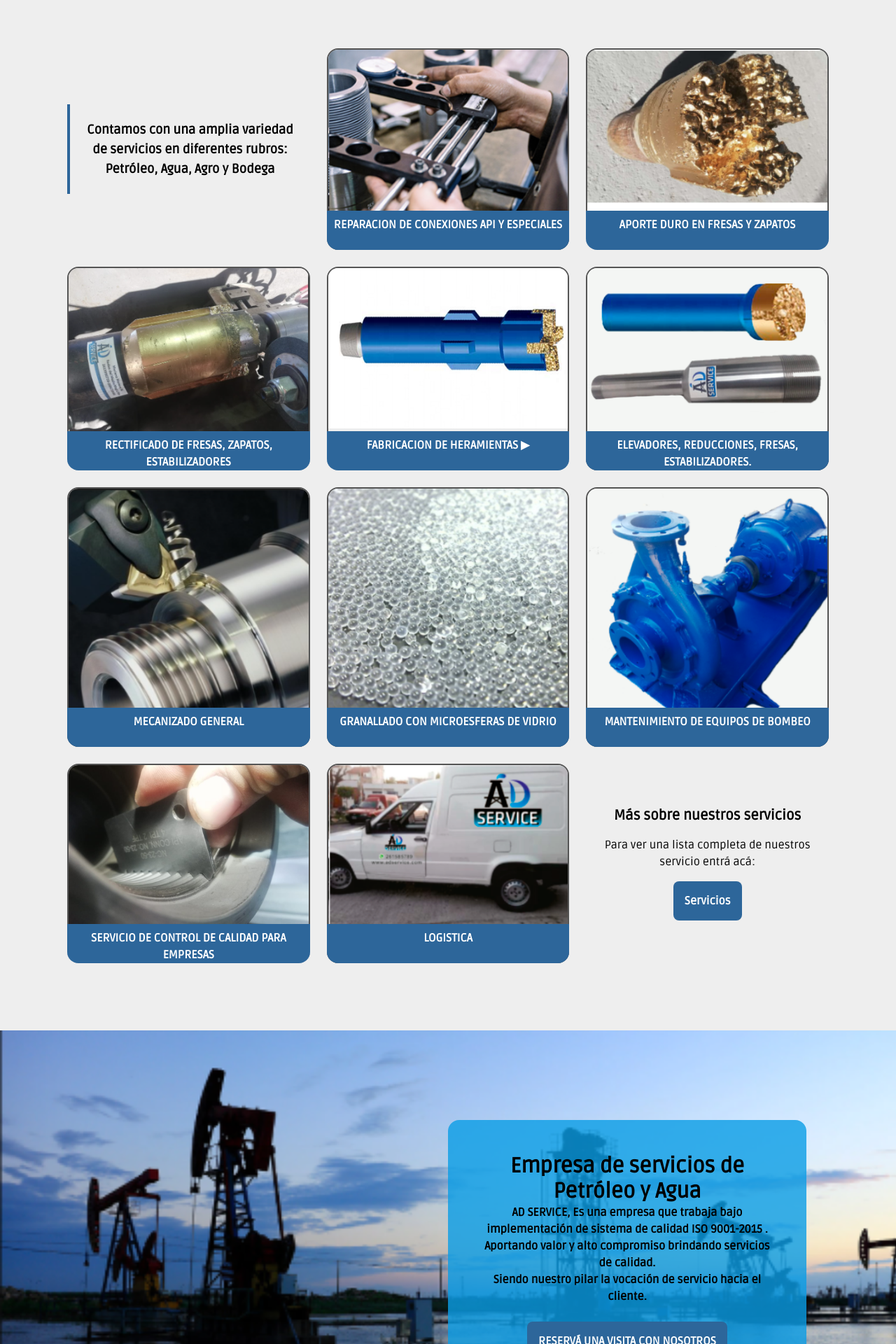
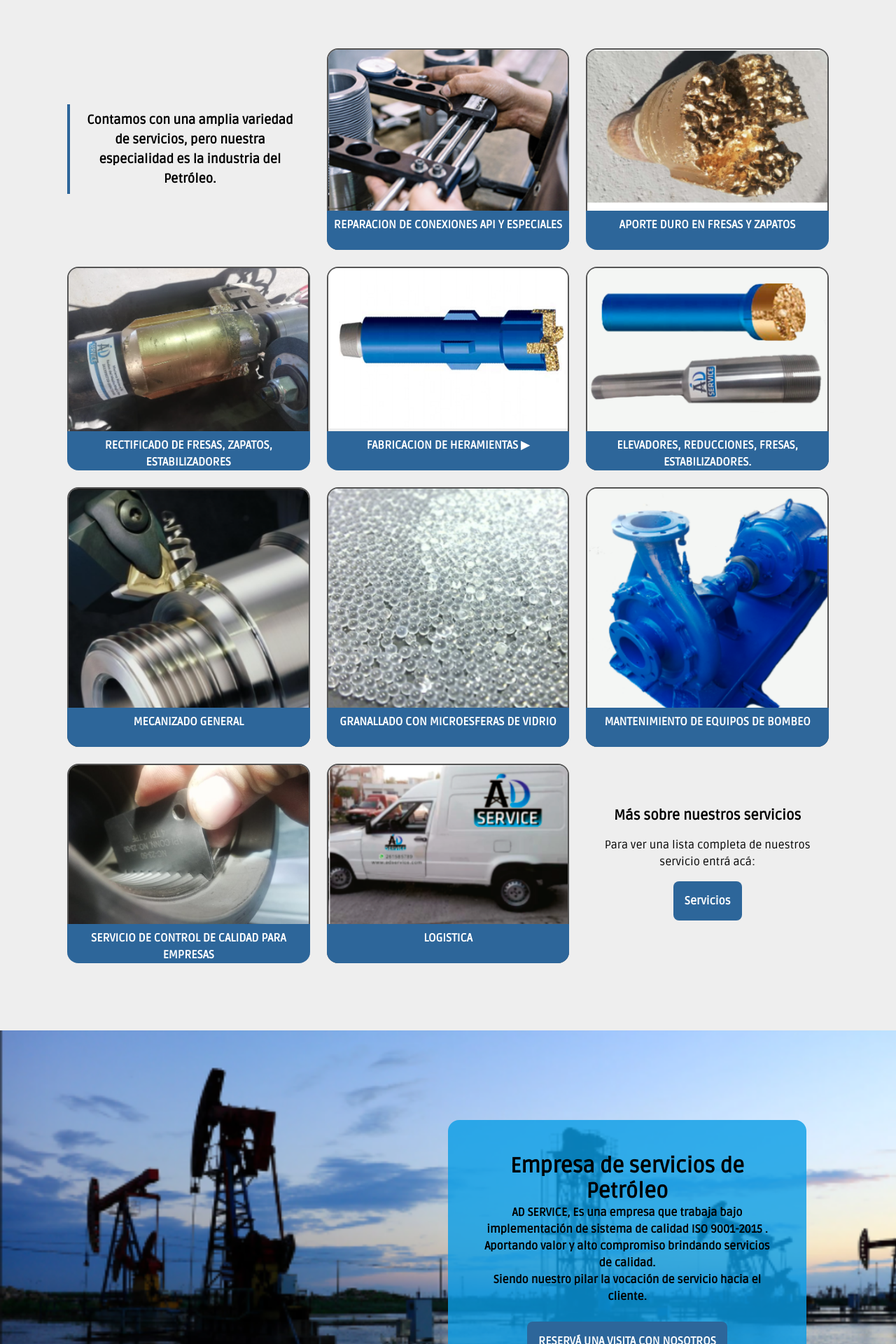
Before and after one commit to DevZeppelin/ad-service-web, a Next.js app: page / in a window 1280 px wide. Shown: the part 1073-2993 px from the top of the page at 70% size. Built offline with nearby package versions, Linux system fonts and the light colour scheme.

Commit message:
"agua" quit

```diff
--- a/pages/index.js
+++ b/pages/index.js
@@ -24,16 +24,16 @@ export default function Home() {
   return (
     <div>
       <Head>
-        <title>AD Service - Petróleo y agua</title>
+        <title>AD Service - Petróleo</title>
         <link rel="icon" href="/favicon.ico" />
         <meta charSet="UTF-8" />
         <meta
           name="description"
-          content="ad service, agua, petróleo, servicios petróleo y agua, mendoza, argentina"
+          content="ad service, petróleo, industria petróleo, servicios petróleo y agua, mendoza, argentina"
         />
         <meta
           name="keywords"
-          content="ad service, agua, petróleo, servicios petróleo y agua, mendoza, argentina"
+          content="ad service, petróleo, industria petróleo, servicios petróleo y agua, mendoza, argentina"
         />
         <meta name="author" content="Gino Pietrobon" />
       </Head>
@@ -59,8 +59,7 @@ export default function Home() {
             <div className="my-auto font-bold flex">
               <div className="w-3 h-32 bg-dgreen my-auto"></div>
               <p className="text-lg m-6">
-                Contamos con una amplia variedad de servicios en diferentes
-                rubros: Petróleo, Agua, Agro y Bodega
+                Contamos con una amplia variedad de servicios, pero nuestra especialidad es la industria del Petróleo.
               </p>
             </div>
             <GridComponent
@@ -111,7 +110,7 @@ export default function Home() {
             <div></div>
             <div ref={cartelFixed} className={`${CartelFixedVisible ? "animate-right" : ""} space-y-6 bg-lgreen bg-opacity-80 p-12 rounded-2xl`}>
               <h2 className="text-3xl fadeIn">
-                Empresa de servicios de Petróleo y Agua
+                Empresa de servicios de Petróleo
               </h2>
 
               <span className="text-base">
```
